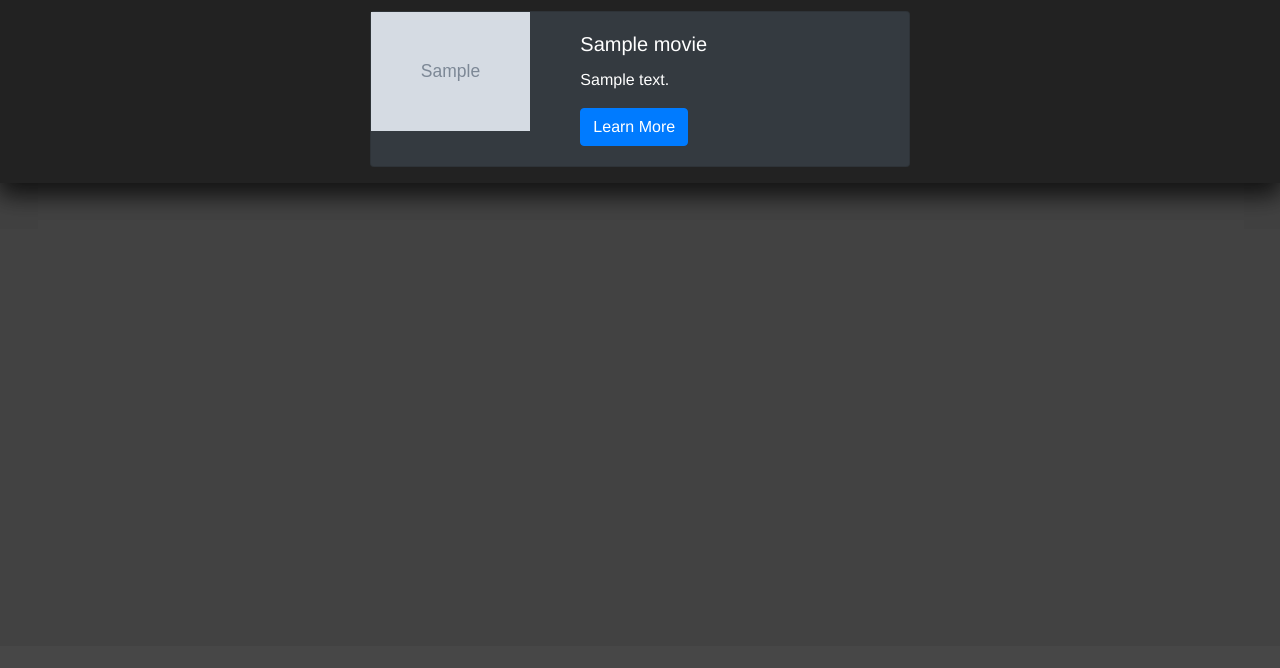
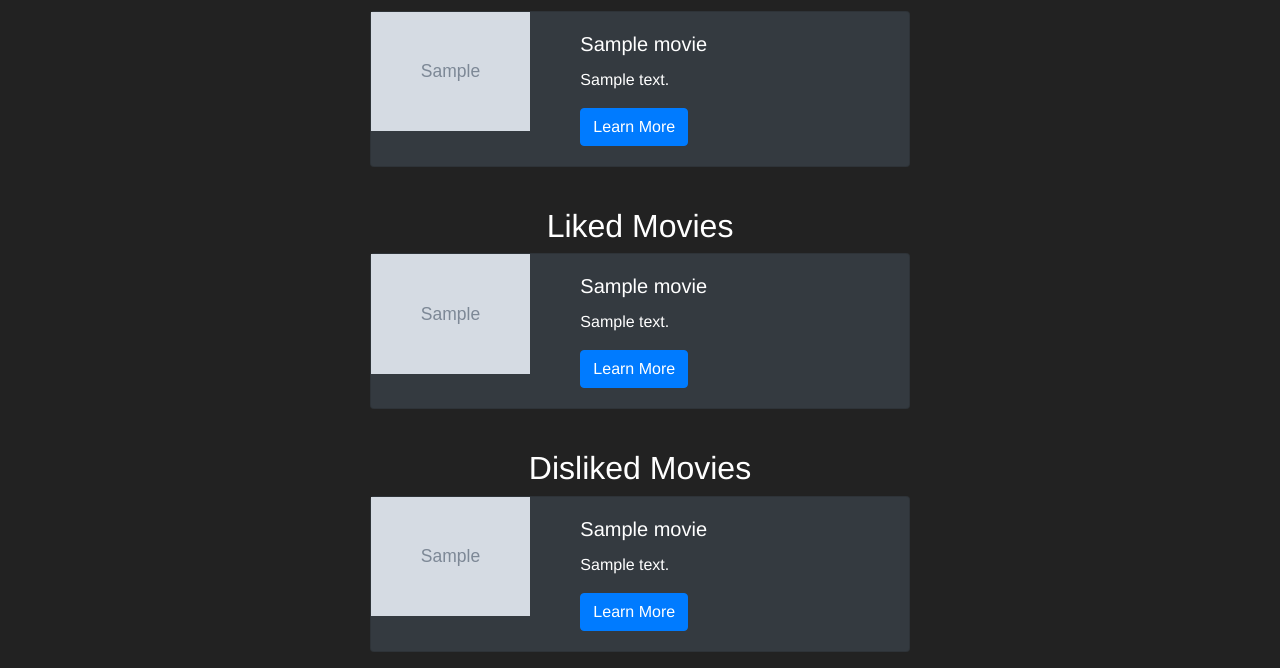
Before and after one commit to Ahendall/school-coding-and-robotics, a Django app: template Grade 8/Unit0/homepage/templates/homepage/index.html in a window 1280 px wide. Shown: the part 154-822 px from the top of the page. Before the commit the page ends 363 px from the top, so only its background shows below. Run offline with Django 4.2, Linux system fonts and the light colour scheme; the template is opened without the code that fills it: most values are stand-ins (such as "Sample title", 1, 10 or a date in 2020); grey boxes marked "Sample" are stand-in pictures; some libraries are stand-ins or nearby versions.

Commit message:
finished homepage and movies page

```diff
--- a/Grade 8/Unit0/Unit0/urls.py
+++ b/Grade 8/Unit0/Unit0/urls.py
@@ -20,6 +20,6 @@ urlpatterns = [
     path('admin/', admin.site.urls),
 	path("", include("homepage.urls")),
     path("movies/", include("movies.urls")),
-    # path("search/", include("search.urls")),
-    # path("genres/", include("genres.urls")),
+    path("search/", include("search.urls")),
+    path("genres/", include("genres.urls")),
 ]
--- /dev/null
+++ b/Grade 8/Unit0/genres/urls.py
@@ -0,0 +1,6 @@
+# Create urls for the following genres: action, comedy, drama, horror, fantasy
+from django.conf.urls import url
+from django.contrib import admin
+from django.urls import path, include
+
+app_name = 'genres'
--- a/Grade 8/Unit0/homepage/templates/homepage/index.html
+++ b/Grade 8/Unit0/homepage/templates/homepage/index.html
@@ -28,8 +28,50 @@
 	</div>
 	{% endfor %}
 </div>
+<br>
+<h2 style="text-align:center;"> Liked Movies </h2>
+<div class="row">
+	{% for movie in likedMovies %}
+	<div class="card mb-3 bg-dark" style="max-width: 540px;">
+		<div class="row g-0">
+			<div class="col-md-4">
+				<img src="{{movie.image}}" class="img-fluid rounded-start" alt="...">
+			</div>
+			<div class="col-md-8">
+				<div class="card-body">
+					<h5 class="card-title">{{movie.title}}</h5>
+					<p class="card-text">{{ movie.description }}</p>
+					<a href="{% url 'movies:detail' movie.linkName %}" class="btn btn-primary">Learn More</a>
+				</div>
+			</div>
+		</div>
+	</div>
+	{% endfor %}
+</div>
+<br>
+<h2 style="text-align:center;"> Disliked Movies </h2>
+<div class="row">
+	{% for movie in dislikedMovies %}
+	<div class="card mb-3 bg-dark" style="max-width: 540px;">
+		<div class="row g-0">
+			<div class="col-md-4">
+				<img src="{{movie.image}}" class="img-fluid rounded-start" alt="...">
+			</div>
+			<div class="col-md-8">
+				<div class="card-body">
+					<h5 class="card-title">{{movie.title}}</h5>
+					<p class="card-text">{{ movie.description }}</p>
+					<a href="{% url 'movies:detail' movie.linkName %}" class="btn btn-primary">Learn More</a>
+				</div>
+			</div>
+		</div>
+	</div>
+	{% endfor %}
+</div>
+
 {% else %}
 <h3 style="text-align:center; padding-top: 2%;"> You haven't voted on any movies! </h2>
-<p style="color: #686868; text-align: center;">Without info on what movies you like, we can't accurately suggest new ones to you!</p>
+	<p style="color: #686868; text-align: center;">Without info on what movies you like, we can't accurately suggest new
+		ones to you!</p>
 	{% endif %}
 	{% endblock %}
```
Also changed, not shown: Grade 8/Unit0/homepage/views.py (+12 -0 lines), Grade 8/Unit0/movies/templates/movies/index.html (+14 -15 lines), Grade 8/Unit0/movies/views.py (+1 -6 lines), Grade 8/Unit0/db.sqlite3, Grade 8/Unit0/search/urls.py (added). Lines whose indentation alone changed are shown as unchanged.
